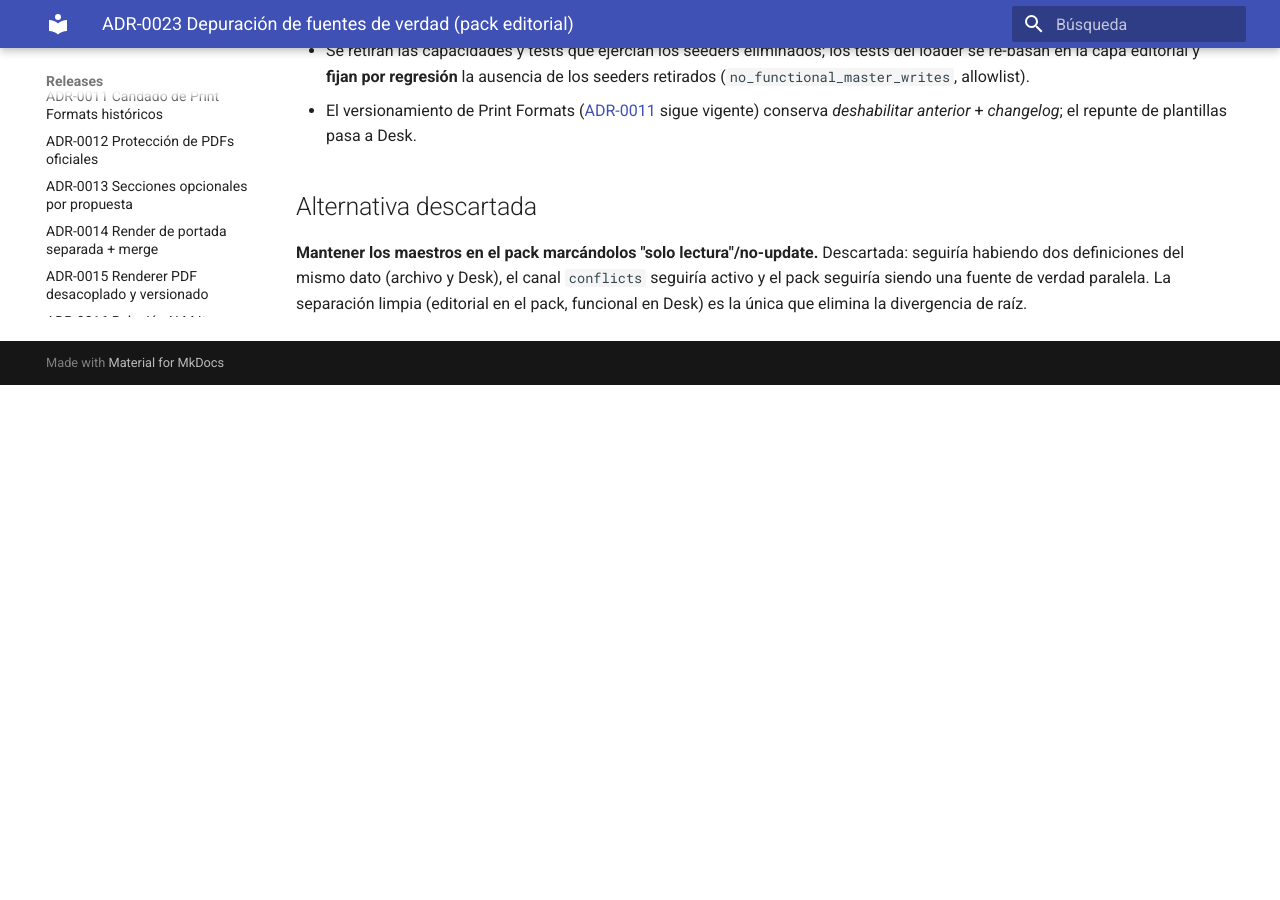
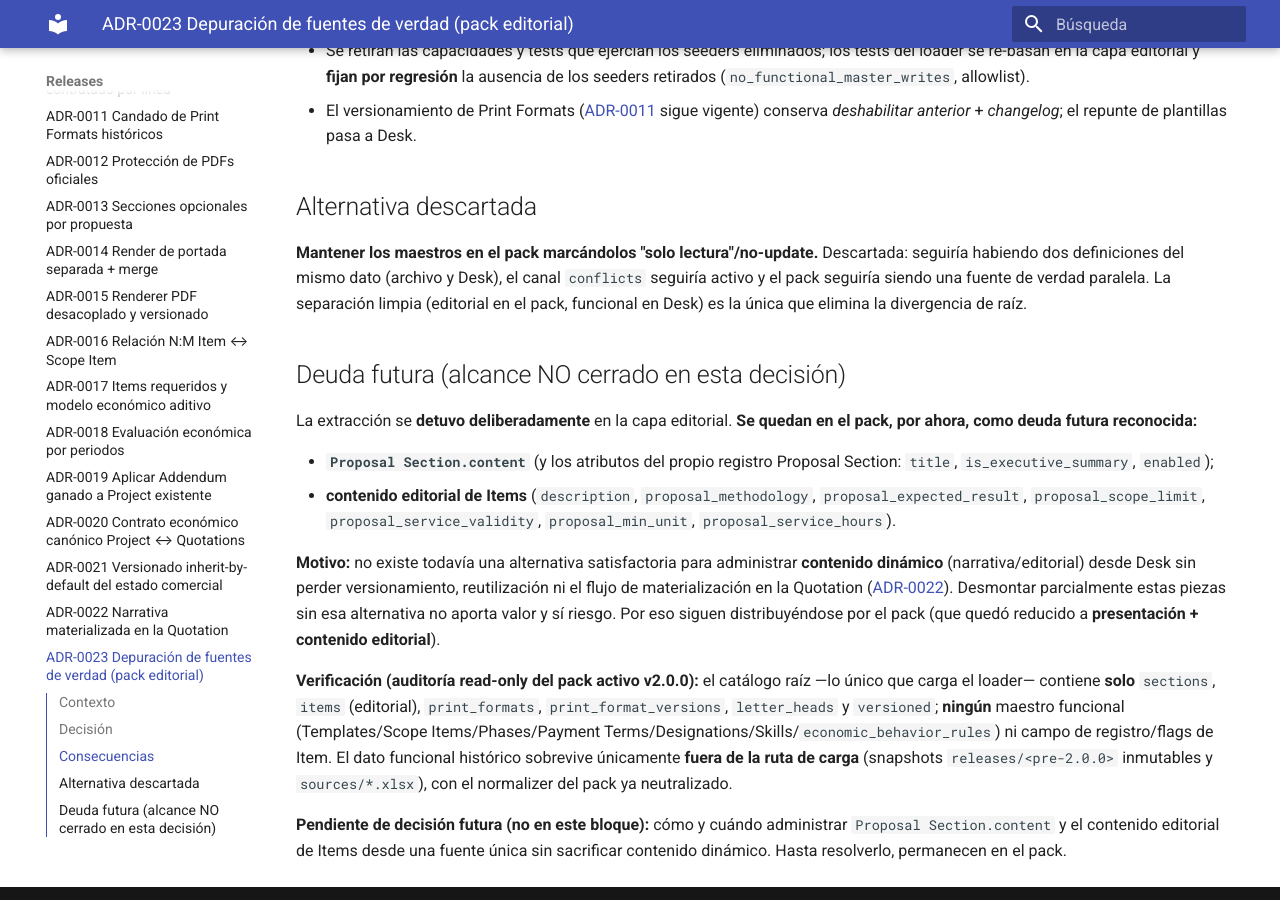
Before and after one commit to luisrms69/erpnext_proposals, an MkDocs documentation site: the page built from docs/adr/0023-depuracion-fuentes-de-verdad-pack.md, in a window 1280 px wide and 900 px high, scrolled down 1664 px. Built offline with MkDocs 1.6.1 and Material for MkDocs 9.7.7, drawn with Linux system fonts in a browser that asks for light colours; before the commit the page ends 2049 px from its top, so only the background shows below that.

Commit message:
docs(proposals): registrar deuda futura de Section.content/editorial de Items (ADR-0023)
Cierre de alcance de la depuración v0.28.0: la extracción se detiene en la capa editorial.
`Proposal Section.content` (+ title/is_executive_summary/enabled) y el contenido editorial de
Items se quedan en el pack como deuda futura reconocida, hasta tener una alternativa satisfactoria
para administrar contenido dinámico desde Desk sin perder versionamiento/reutilización ni la
materialización en la Quotation (ADR-0022). Solo documentación; sin cambios funcionales.

Co-Authored-By: Claude Opus 4.8 (1M context) <noreply@anthropic.com>

```diff
--- a/docs/adr/0023-depuracion-fuentes-de-verdad-pack.md
+++ b/docs/adr/0023-depuracion-fuentes-de-verdad-pack.md
@@ -73,3 +73,30 @@ registros ya presentes en cada site permanecen y se administran en Desk.
 dos definiciones del mismo dato (archivo y Desk), el canal `conflicts` seguiría activo y el pack seguiría
 siendo una fuente de verdad paralela. La separación limpia (editorial en el pack, funcional en Desk) es
 la única que elimina la divergencia de raíz.
+
+## Deuda futura (alcance NO cerrado en esta decisión)
+
+La extracción se **detuvo deliberadamente** en la capa editorial. **Se quedan en el pack, por ahora,
+como deuda futura reconocida:**
+
+- **`Proposal Section.content`** (y los atributos del propio registro Proposal Section: `title`,
+  `is_executive_summary`, `enabled`);
+- **contenido editorial de Items** (`description`, `proposal_methodology`, `proposal_expected_result`,
+  `proposal_scope_limit`, `proposal_service_validity`, `proposal_min_unit`, `proposal_service_hours`).
+
+**Motivo:** no existe todavía una alternativa satisfactoria para administrar **contenido dinámico**
+(narrativa/editorial) desde Desk sin perder versionamiento, reutilización ni el flujo de materialización
+en la Quotation ([ADR-0022](0022-materializacion-secciones-quotation.md)). Desmontar parcialmente estas
+piezas sin esa alternativa no aporta valor y sí riesgo. Por eso siguen distribuyéndose por el pack (que
+quedó reducido a **presentación + contenido editorial**).
+
+**Verificación (auditoría read-only del pack activo v2.0.0):** el catálogo raíz —lo único que carga el
+loader— contiene **solo** `sections`, `items` (editorial), `print_formats`, `print_format_versions`,
+`letter_heads` y `versioned`; **ningún** maestro funcional (Templates/Scope Items/Phases/Payment
+Terms/Designations/Skills/`economic_behavior_rules`) ni campo de registro/flags de Item. El dato funcional
+histórico sobrevive únicamente **fuera de la ruta de carga** (snapshots `releases/<pre-2.0.0>` inmutables
+y `sources/*.xlsx`), con el normalizer del pack ya neutralizado.
+
+**Pendiente de decisión futura (no en este bloque):** cómo y cuándo administrar `Proposal Section.content`
+y el contenido editorial de Items desde una fuente única sin sacrificar contenido dinámico. Hasta
+resolverlo, permanecen en el pack.
```
Also changed, not shown: CONTINUITY.md (+12 -2 lines).
